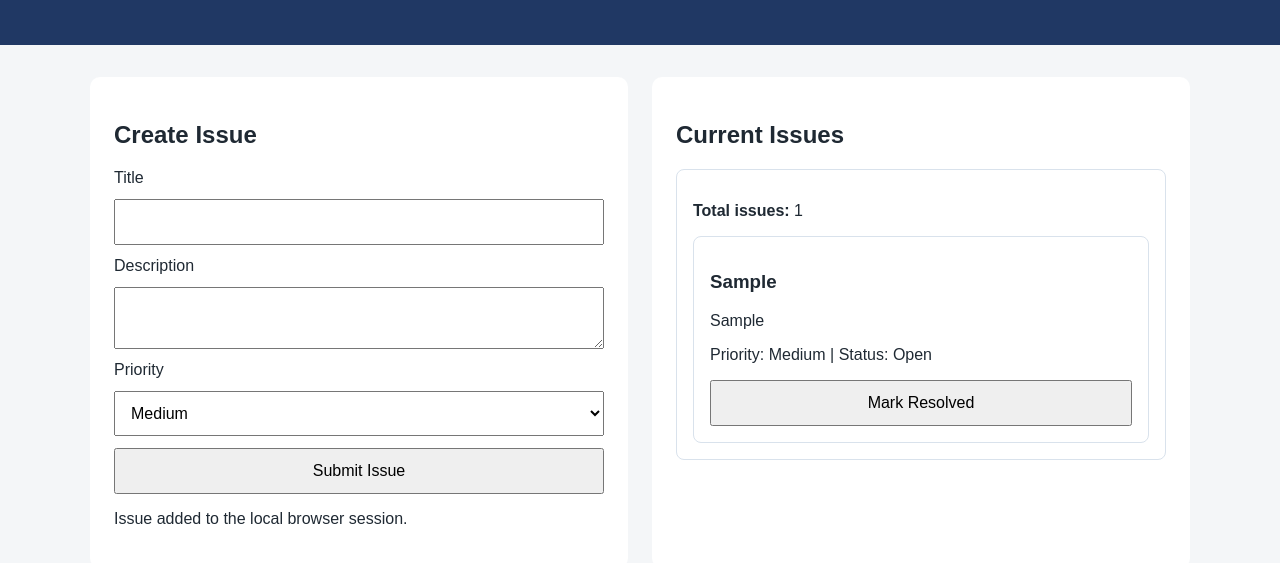
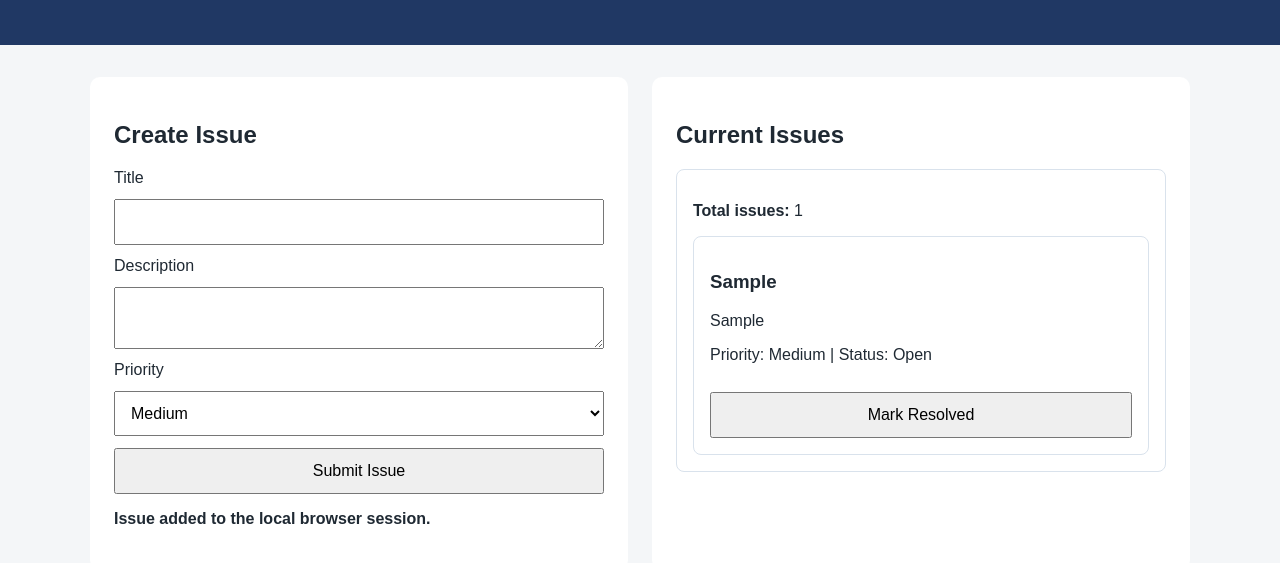
Before and after one commit to OmarHashad1/Cloud-Issue-Tracker, a website: page frontend/index.html in a window 1280 px wide. Both pictures are taken after typing "Sample", "Sample" into the empty fields and a click on the button "Submit Issue". Shown: the part 133-696 px from the top of the page. Drawn offline with Linux system fonts and the light colour scheme.

Commit message:
-Add modification

```diff
--- a/frontend/css/style.css
+++ b/frontend/css/style.css
@@ -41,6 +41,19 @@ button {
   border-radius: 8px;
   padding: 1rem;
 }
+
+#issues-list {
+  display: grid;
+  gap: 1rem;
+}
+.issue-card button {
+  margin-top: 0.75rem;
+}
+#form-message {
+  min-height: 1.25rem;
+  font-weight: 600;
+}
+
 @media (max-width: 760px) {
   .container {
     grid-template-columns: 1fr;
--- a/frontend/js/app.js
+++ b/frontend/js/app.js
@@ -29,7 +29,7 @@ ${issue.status}`;
     issuesList.append(card);
   });
 }
-
+console.log(1);
 issueForm.addEventListener("submit", (event) => {
   event.preventDefault();
   const newIssue = {
@@ -54,6 +54,6 @@ function toggleIssueStatus(issueId) {
     return;
   }
   issue.status = issue.status === "Open" ? "Resolved" : "Open";
-
   renderIssues();
 }
+renderIssues();
```
